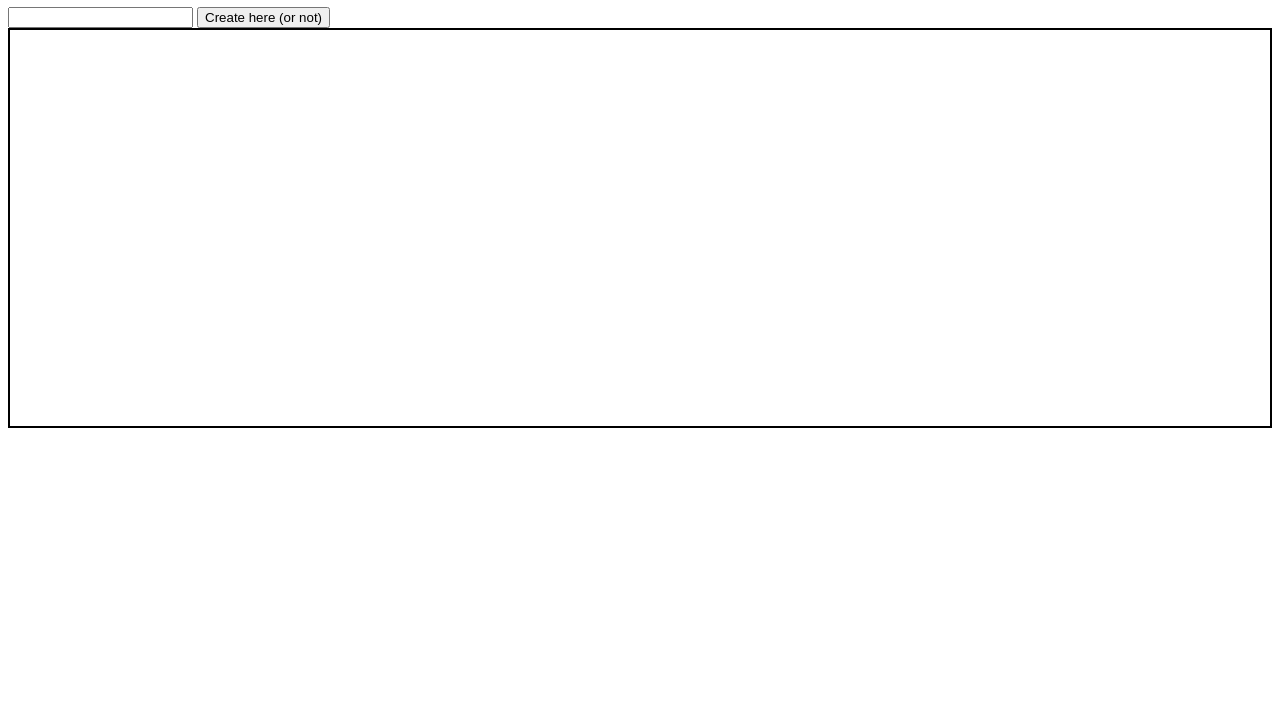
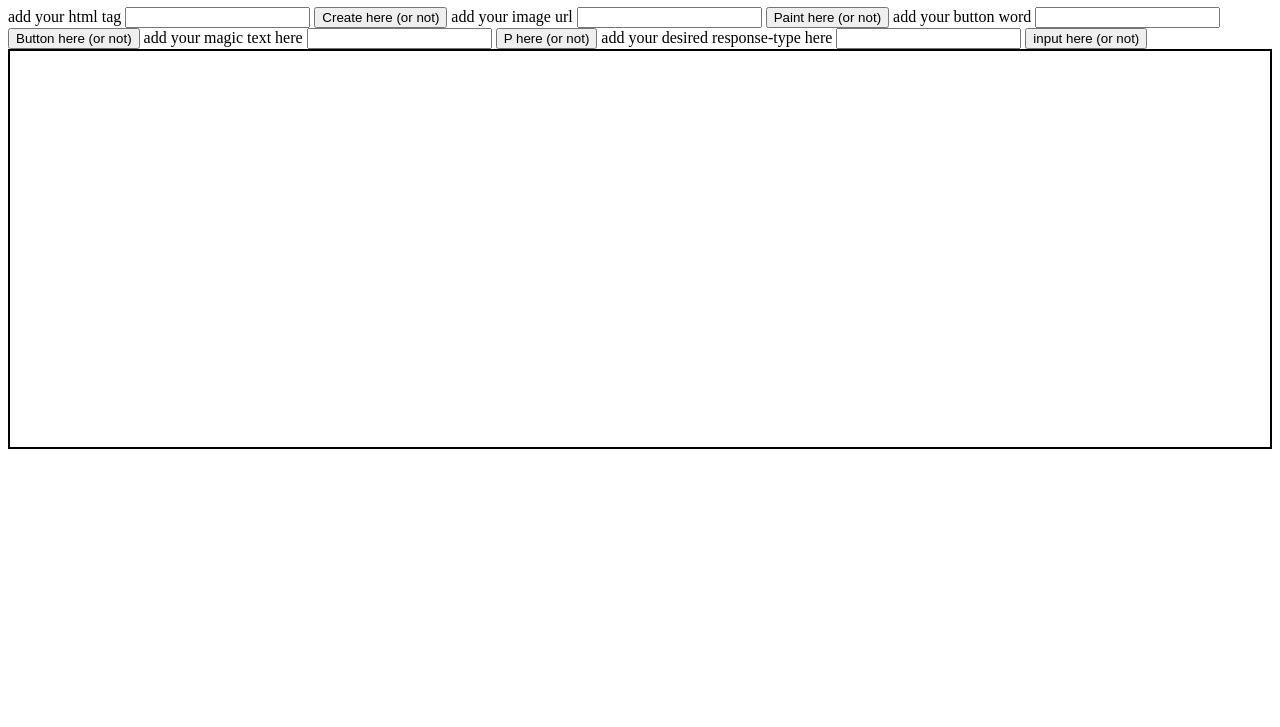
Before and after one commit to AipMichael/W03EX05---aip, a website with bundled scripts: page index.html in a window 1280 px wide. Shown: the part 73-800 px from the top of the page. Built offline with nearby package versions, Linux system fonts and the light colour scheme.

Commit message:
image class is painting in html based on input

```diff
--- a/index.html
+++ b/index.html
@@ -13,9 +13,26 @@
       <h1>hello</h1>
     </header>
     <main>
-      <label for="html-Tag"></label>
+      <label for="html-Tag">add your html tag</label>
       <input type="Say something" id="html-Tag" />
       <button class="clicked">Create here (or not)</button>
+
+      <label for="src-image">add your image url</label>
+      <input type="Say something" id="src-image" />
+      <button class="clicked-image">Paint here (or not)</button>
+
+      <label for="text-button">add your button word</label>
+      <input type="Say something" id="text-button" />
+      <button class="clicked-button">Button here (or not)</button>
+
+      <label for="text-p">add your magic text here</label>
+      <input type="Say something" id="text-p" />
+      <button class="clicked-p">P here (or not)</button>
+
+      <label for="text-input">add your desired response-type here</label>
+      <input type="Say something" id="text-input" />
+      <button class="clicked-p">input here (or not)</button>
+
       <section class="container"></section>
     </main>
   </body>
--- /dev/null
+++ b/js/Image/Image.js
@@ -0,0 +1,11 @@
+import Component from "../Component/Component.js";
+
+class Image extends Component {
+  constructor(userInputUrl) {
+    super("your-image", "img");
+    this.userInputUrl = userInputUrl;
+    this.element.src = userInputUrl;
+  }
+}
+
+export default Image;
--- a/js/index.js
+++ b/js/index.js
@@ -1,4 +1,5 @@
 import Component from "./Component/Component.js";
+import Image from "./Image/Image.js";
 
 const searchButton = document.querySelector(".clicked");
 const userInput = document.querySelector("#html-Tag");
@@ -7,3 +8,12 @@ searchButton.addEventListener("click", async () => {
   const userInputWord = userInput.value;
   const newElement = new Component(userInputWord.toLowerCase(), userInputWord);
 });
+
+// for img
+const imageCreator = document.querySelector(".clicked-image");
+const inputImageUrl = document.querySelector("#src-image");
+
+imageCreator.addEventListener("click", async () => {
+  const userInputUrl = inputImageUrl.value;
+  const newElement = new Image(userInputUrl);
+});
--- a/style.css
+++ b/style.css
@@ -10,6 +10,6 @@
 
 .container * {
   display: block;
-  height: 30px;
+  height: 90px;
   border: 1px solid black;
 }
```
